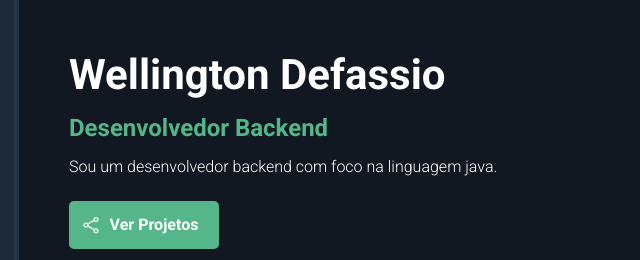
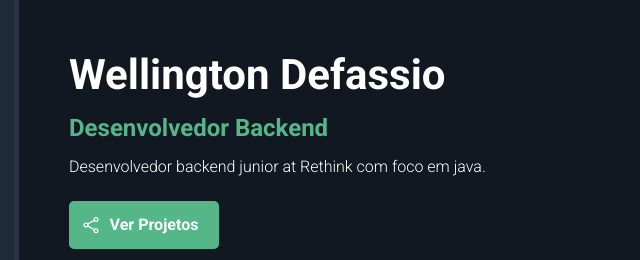
Before and after one commit to WellingtonDefassio/WellingtonDefassio.github.io, a plain HTML site: page index.html in a window 1280 px wide. Shown: the top 260 px of the page, 237-877 px from the left. Drawn offline with nearby package versions, Linux system fonts and the light colour scheme.

Commit message:
ajuste texto

```diff
--- a/index.html
+++ b/index.html
@@ -42,7 +42,7 @@
     <section id="about-container">
         <h1 id="name">Wellington Defassio</h1>
         <p id="tittle"> <span class="highlight">Desenvolvedor Backend</span> </p>
-        <p class="description">Sou um desenvolvedor backend com foco na linguagem java.</p>
+        <p class="description">Desenvolvedor backend junior at Rethink com foco em java.</p>
         <a href="https://github.com/WellingtonDefassio" id="btn-project"><ion-icon name="share-social-outline"></ion-icon><span>Ver Projetos</span></a>
         <h2 id="skills-section-tittle">Minhas Skills</h2>
         <p class="description">Conheça as tecnologias que domino:</p>
```
